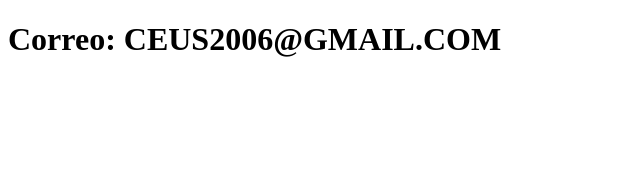
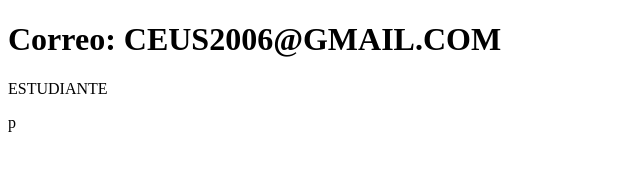
Before and after one commit to ceus23/sistema-de-registro, a plain HTML site: page contacto.html in a window 1280 px wide. Shown: the whole page, without its empty margins (0-640 px from the left). Drawn offline with Linux system fonts and the light colour scheme.

Commit message:
Update contacto.html
CONTACTO HTML ACTUALIZACION

```diff
--- a/contacto.html
+++ b/contacto.html
@@ -7,5 +7,6 @@
 </head>
 <body>
     <h1>Correo: CEUS2006@GMAIL.COM</h1>
+    <p>ESTUDIANTE</p>p
 </body>
 </html>
```
